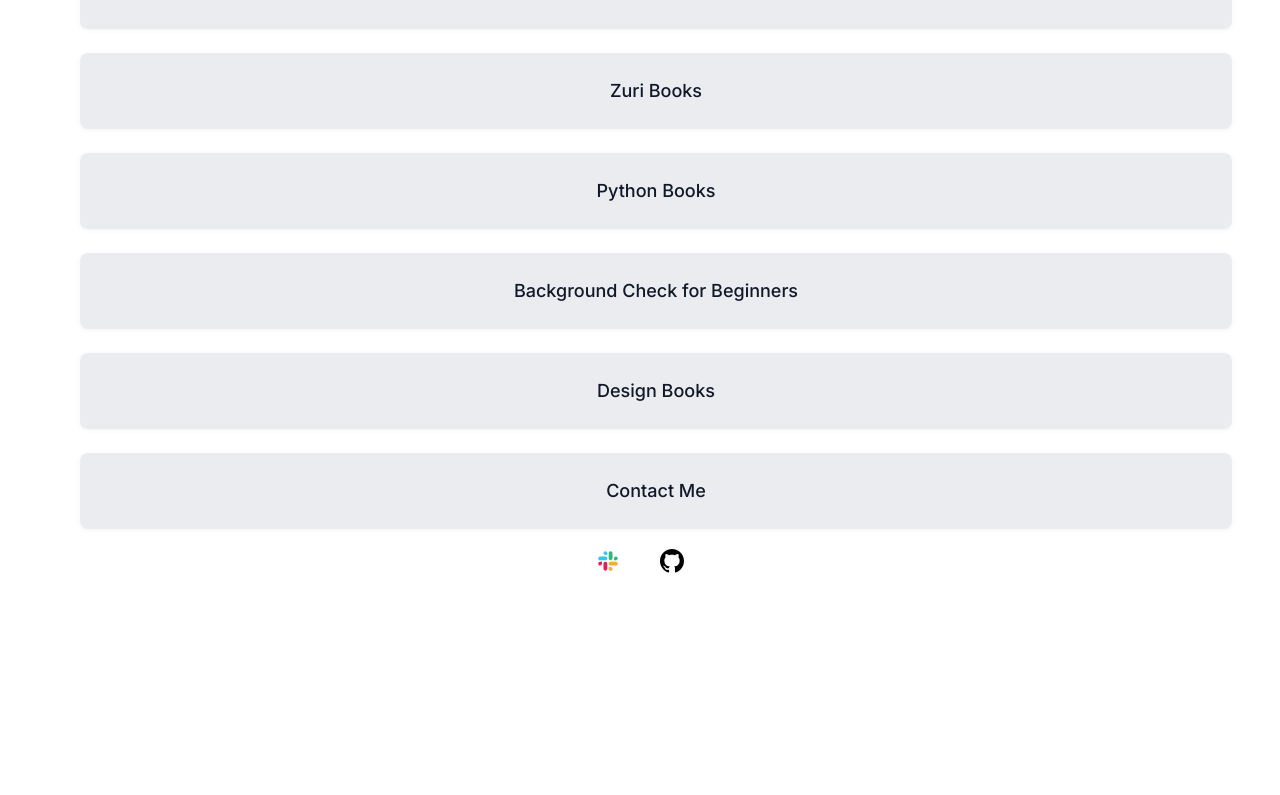
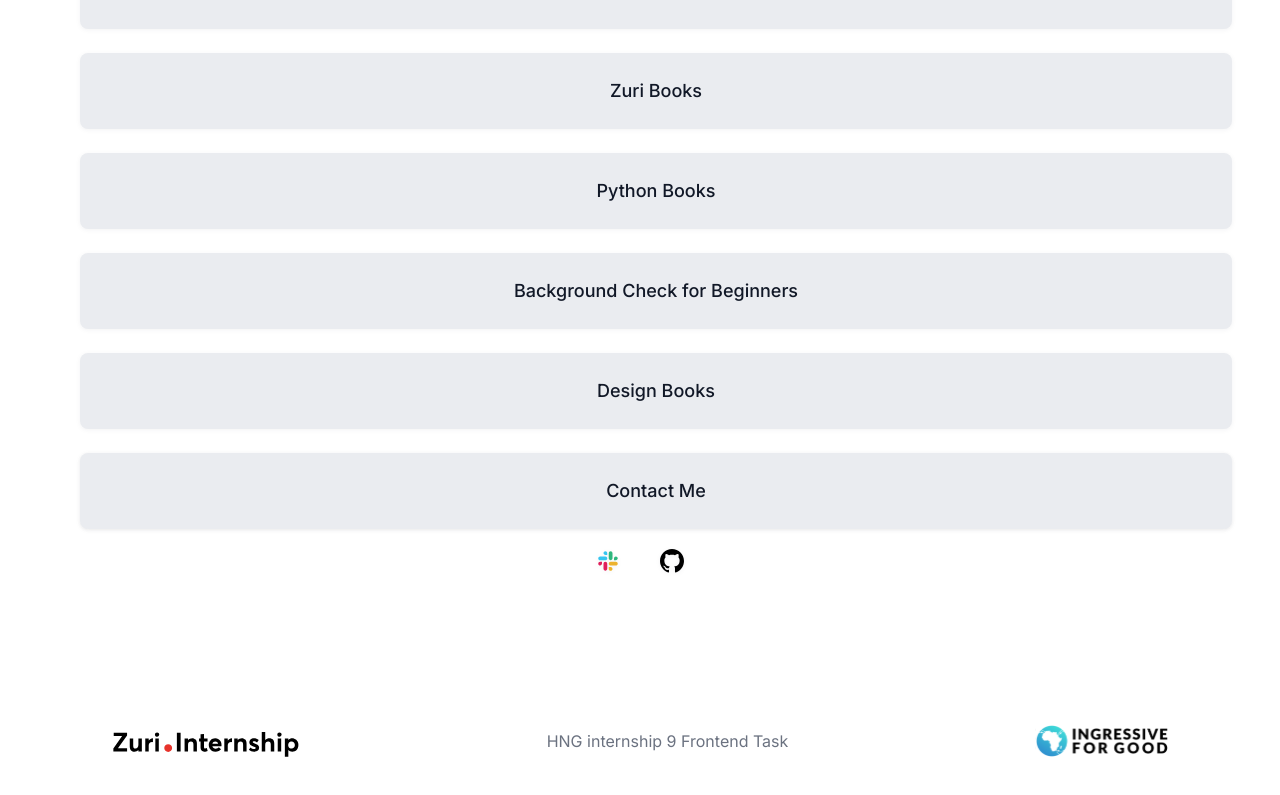
Before and after one commit to YhinkaDevOps/webpage-with-frontend-technologies, a React (Create React App) app: page / in a window 1280 px wide. Shown: the part 401-1196 px from the top of the page. Before the commit the page ends 998 px from the top, so only its background shows below. Built offline with nearby package versions, Linux system fonts and the light colour scheme.

Commit message:
feat: Add footer to main component
Added footer to main and linked contact botton to contact page

```diff
--- a/src/components/Main.jsx
+++ b/src/components/Main.jsx
@@ -2,7 +2,10 @@ import React from 'react';
 import profileimage from '../assets/images/profile__img.png';
 import Shareicon from '../assets/svg/shareicon.svg';
 import Slackicon from '../assets/svg/slack.svg';
+import Zurilogo from '../assets/svg/Zuri.Internship_Logo.svg';
+import I4G from '../assets/svg/I4G.svg';
 import Githubicon from '../assets/svg/github.svg';
+import {Link} from 'react-router-dom';
 
 const Main = () => {
   return (
@@ -81,6 +84,7 @@ const Main = () => {
             >
               Design Books
             </a>
+            <Link to="/contact">
               <a
                 className="bg-[#EAECF0] rounded-lg py-6 px-6 flex items-center justify-center text-gray-900 font-medium text:sm md:text-lg w-[343px] md:w-[1152px]"
                 id="contact"
@@ -88,6 +92,7 @@ const Main = () => {
               >
                 Contact Me
               </a>
+            </Link>
           </div>
         </div>
       </div>
@@ -105,6 +110,17 @@ const Main = () => {
           </div>
         </div>
       </div>
+      <div className="footer md:h-40 pb-8 md:pt-12 md:pb-12 md:pl-20 md:pr-20">
+        <div className="footer-container pt-12 pb-12 pl-4 pr-4 md:pl-8 md:pr-8">
+          <div className="footer-content flex flex-col items-start md:flex-row md:justify-between md:items-center h-16 pt-8 gap-y-4 ">
+            <img src={Zurilogo} alt="zuri-logo" />
+            <p className="text-gray-500 font-normal text-base ">
+              HNG internship 9 Frontend Task
+            </p>
+            <img src={I4G} alt="i4g-logo" />
+          </div>
+        </div>
+      </div>
     </div>
   );
 };
```
Lines whose indentation alone changed are shown as unchanged.
